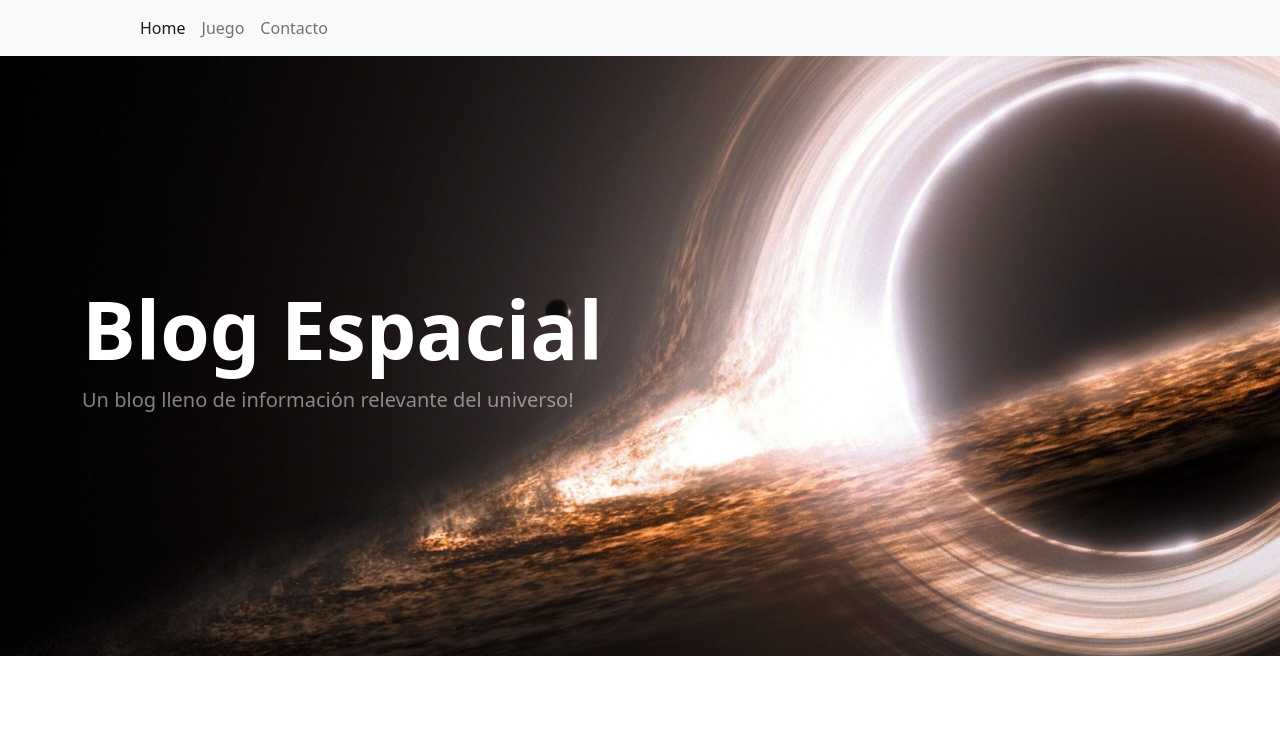
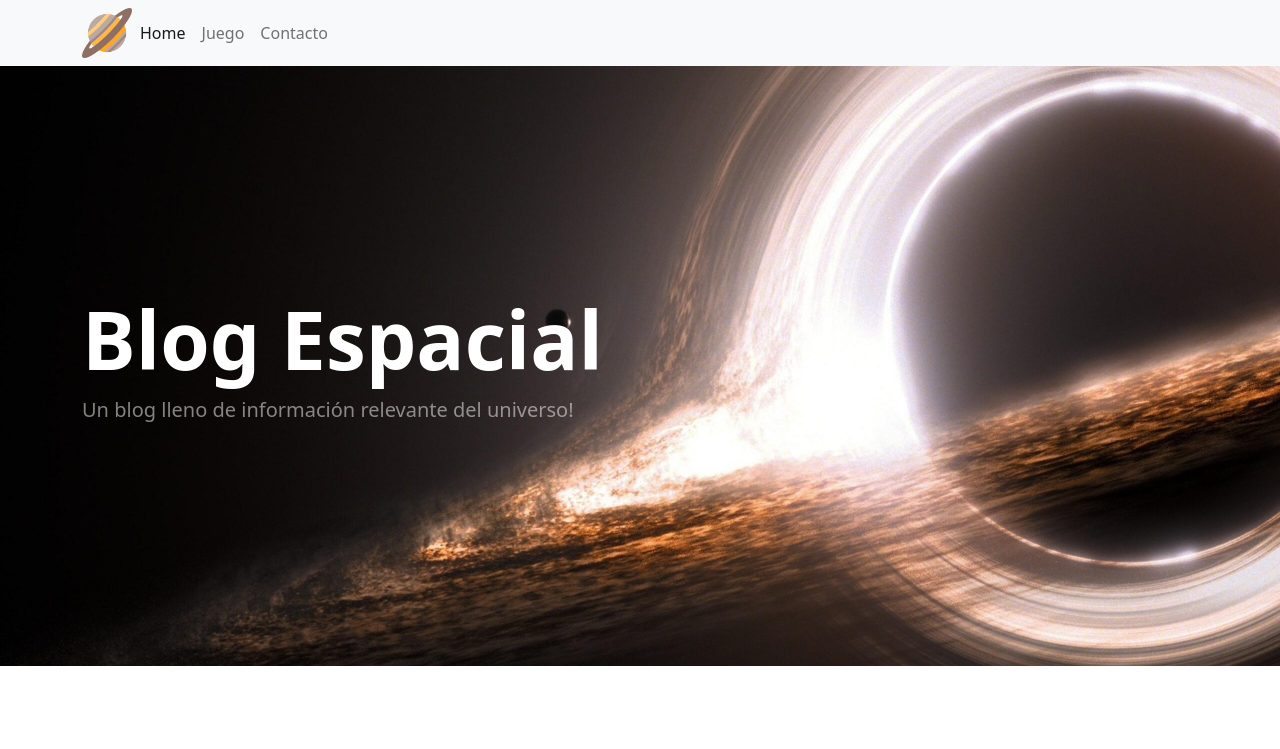
Before and after one commit to Juancho41/proyecto.final.web, a plain HTML site: page index.html in a window 1280 px wide. Shown: the top 749 px of the page. Drawn offline with nearby package versions, Linux system fonts and the light colour scheme.

Commit message:
puebajpg

```diff
--- a/index.html
+++ b/index.html
@@ -16,7 +16,7 @@
     <nav class="navbar sticky-lg-top navbar-expand-lg navbar-light bg-light">
         <div class="container">
 
-            <img src="/imagenes/icono2.png" alt="" width="50" class="d-inline-block align-text-top">
+            <img src="/imagenes/icono2.jpg" alt="" width="50" class="d-inline-block align-text-top">
             <button class="navbar-toggler" type="button" data-bs-toggle="collapse" data-bs-target="#navbarNavDropdown"
                 aria-controls="navbarNavDropdown" aria-expanded="false" aria-label="Toggle navigation">
                 <span class="navbar-toggler-icon"></span>
```
